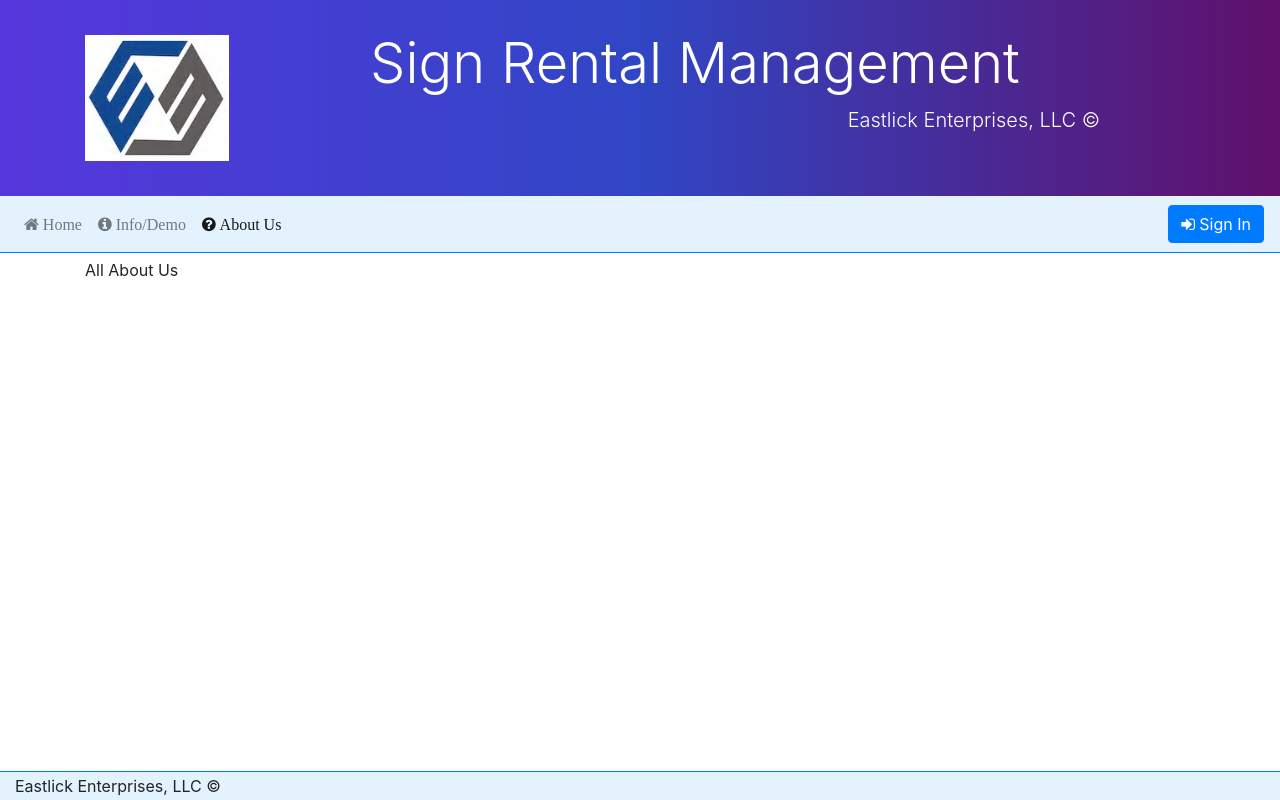
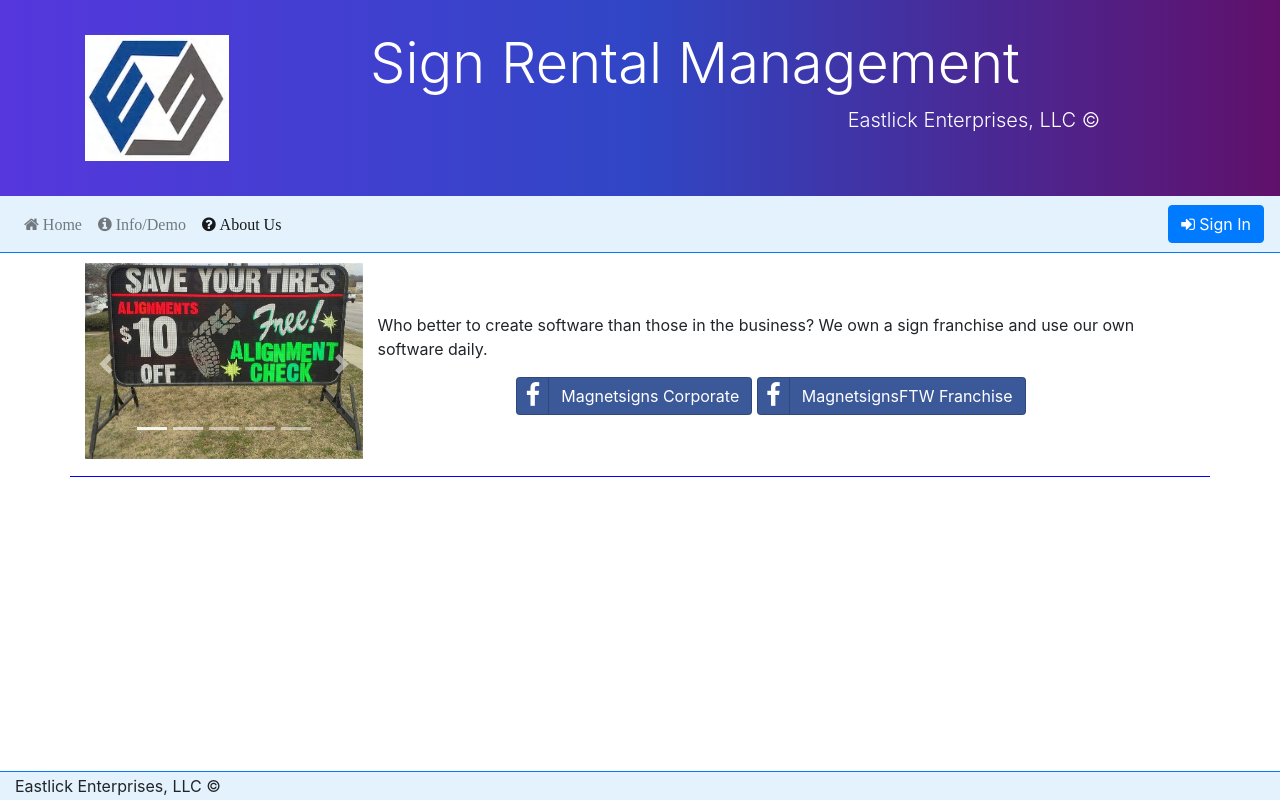
Before and after one commit to geastlick/Nucamp-Portfolio, a website: page about.html in a window 1280 px wide. Drawn offline with nearby package versions, Linux system fonts and the light colour scheme.

Commit message:
Added carousel to aboutUs

```diff
--- a/about.html
+++ b/about.html
@@ -20,9 +20,67 @@
     <div id="header"></div>
     <div id="navbar"></div>
     <div class="container">
-        <div class="row row-content border-bottom-0">
-            <div class="col-12">
-                    All About Us
+        <div class="row row-content">
+            <div class="col">
+                <div class="media">
+                    <div id="carouselSigns" class="carousel slide carousel-fade w-25 d-none d-md-block"
+                        data-ride="carousel">
+                        <ol class="carousel-indicators">
+                            <li data-target="#carouselSigns" data-slide-to="0" class="active"></li>
+                            <li data-target="#carouselSigns" data-slide-to="1"></li>
+                            <li data-target="#carouselSigns" data-slide-to="2"></li>
+                            <li data-target="#carouselSigns" data-slide-to="3"></li>
+                            <li data-target="#carouselSigns" data-slide-to="4"></li>
+                        </ol>
+                        <div class="carousel-inner">
+                            <div class="carousel-item active">
+                                <img src="img/ms_about1_carousel.jpg" class="d-block w-100">
+                            </div>
+                            <div class="carousel-item">
+                                <img src="img/ms_about2_carousel.jpg" class="d-block w-100">
+                            </div>
+                            <div class="carousel-item">
+                                <img src="img/ms_about3_carousel.jpg" class="d-block w-100">
+                            </div>
+                            <div class="carousel-item">
+                                <img src="img/ms_about4_carousel.jpg" class="d-block w-100">
+                            </div>
+                            <div class="carousel-item">
+                                <img src="img/ms_about5_carousel.jpg" class="d-block w-100">
+                            </div>
+                        </div>
+                        <a class="carousel-control-prev" href="#carouselSigns" role="button" data-slide="prev">
+                            <span class="carousel-control-prev-icon" aria-hidden="true"></span>
+                            <span class="sr-only">Previous</span>
+                        </a>
+                        <a class="carousel-control-next" href="#carouselSigns" role="button" data-slide="next">
+                            <span class="carousel-control-next-icon" aria-hidden="true"></span>
+                            <span class="sr-only">Next</span>
+                        </a>
+                    </div>
+                    <div class="media-body my-auto">
+                        <div class="container">
+                            <div class="row">
+                                <div class="col">
+                                    Who better to create software than those in the business? We own a sign franchise
+                                    and use our own
+                                    software
+                                    daily.
+                                </div>
+                            </div>
+                            <div class="row mt-3">
+                                <div class="offset-md-2 col">
+                                    <a href="https://www.facebook.com/magnetsigns/" target="_blank"
+                                        class="btn btn-social btn-facebook"><i class="fa fa-facebook"></i>
+                                        Magnetsigns Corporate</a>
+                                    <a href="https://www.facebook.com/magnetsignsfortworthwesttx" target="_blank"
+                                        class="btn btn-social btn-facebook"><i class="fa fa-facebook"></i>
+                                        MagnetsignsFTW Franchise</a>
+                                </div>
+                            </div>
+                        </div>
+                    </div>
+                </div>
             </div>
         </div>
     </div>
@@ -38,6 +96,35 @@
     <script>
         $(function () {
             loadContent("about");
+
+            function carouselNormalization() {
+                var items = $('#carouselSigns .carousel-item'), //grab all slides
+                    heights = [], //create empty array to store height values
+                    tallest; //create variable to make note of the tallest slide
+
+                if (items.length) {
+                    function normalizeHeights() {
+                        items.each(function () { //add heights to array
+                            heights.push($(this).height());
+                        });
+                        tallest = Math.max.apply(null, heights); //cache largest value
+                        items.each(function () {
+                            $(this).css('min-height', tallest + 'px');
+                        });
+                    };
+                    normalizeHeights();
+
+                    $(window).on('resize orientationchange', function () {
+                        tallest = 0, heights.length = 0; //reset vars
+                        items.each(function () {
+                            $(this).css('min-height', '0'); //reset min-height
+                        });
+                        normalizeHeights(); //run it again
+                    });
+                }
+            }
+
+            carouselNormalization();
         });
     </script>
 </body>
--- a/css/styles.css
+++ b/css/styles.css
@@ -12,7 +12,7 @@
  }
 
 .row-content {
-    padding: 5px 0;
+    padding: 10px 0;
     border-bottom: 1px ridge blue;
     /*  min-height: 200px; */
 }
@@ -20,3 +20,6 @@
 nav {
     background-color: #e3f2fd;
 }
+#carouselSigns .carousel-indicators {
+    bottom: 10px;
+}
```
Also changed, not shown: img/ms_about1_carousel.jpg (added), img/ms_about2_carousel.jpg (added), img/ms_about3_carousel.jpg (added), img/ms_about4_carousel.jpg (added), img/ms_about5_carousel.jpg (added).
